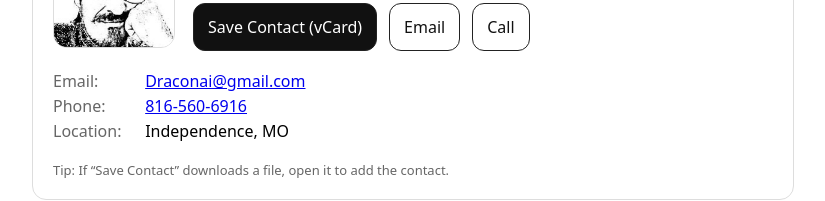
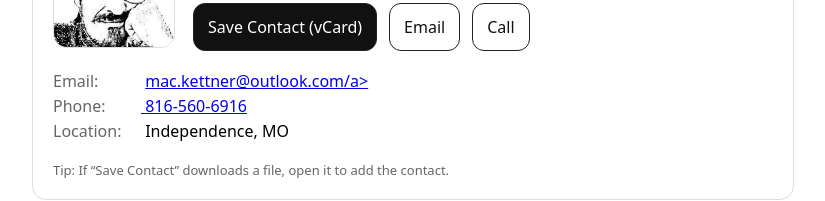
Before and after one commit to DraconaiMac/ResumeStuff, a plain HTML site: page indexGeneral.html in a window 1280 px wide. Shown: the part 122-323 px from the top of the page, without its empty margins (227-1052 px from the left). Drawn offline with Linux system fonts and the light colour scheme.

Commit message:
Update indexGeneral.html

```diff
--- a/indexGeneral.html
+++ b/indexGeneral.html
@@ -36,14 +36,14 @@
           <a class="button primary" href="mac-kettner.vcf" download>Save Contact (vCard)</a>
 
           <!-- Convenience actions -->
-          <a class="button" href="mailto:Draconai@gmail.com">Email</a>
+          <a class="button" href="mailto:mac.kettner@outlook.com">Email</a>
           <a class="button" href="tel:+18165606916">Call</a>
         </div>
       </div>
     </div>
 
     <div class="info">
-      <div><span class="label">Email:</span> <a href="mailto:Draconai@gmail.com">Draconai@gmail.com</a></div>
+      <div><span class="label">Email:</span> <a href="mailto:mac.kettner@outlook.com">mac.kettner@outlook.com/a></div>
       <div><span class="label">Phone:</span> <a href="tel:+18165606916">816-560-6916</a></div>
       <div><span class="label">Location:</span> Independence, MO</div>
     </div>
```
